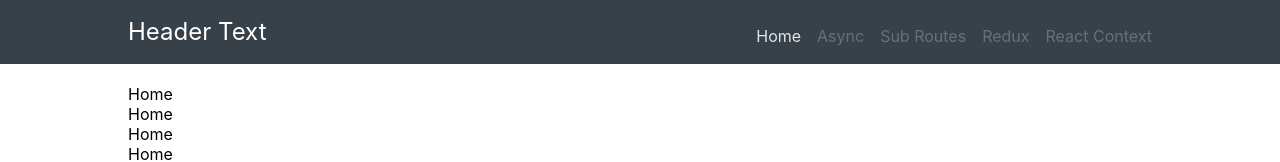
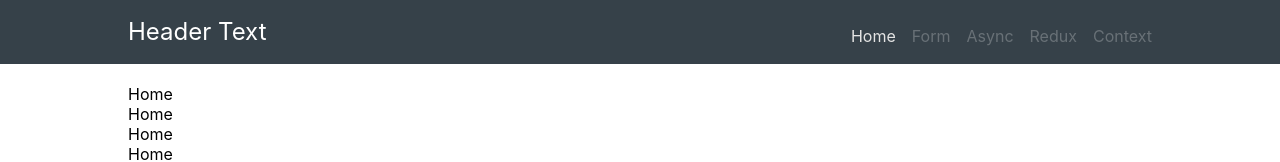
Before and after one commit to sean0923/react-testing-examples, a React (Create React App) app: page / in a window 1280 px wide. Shown: the top 162 px of the page. Built offline with nearby package versions, Linux system fonts and the light colour scheme.

Commit message:
Set up route data

```diff
--- a/package.json
+++ b/package.json
@@ -28,6 +28,6 @@
   ],
   "devDependencies": {
     "moxios": "^0.4.0",
-    "react-testing-library": "^5.2.0"
+    "react-testing-library": "^5.4.4"
   }
 }
--- /dev/null
+++ b/src/components/data/dataRoutes.js
@@ -0,0 +1,37 @@
+const Home = 'Home';
+const Form = 'Form';
+const Async = 'Async';
+const Redux = 'Redux';
+const Context = 'Context';
+
+export const objKeys = {
+  [Home]: 'Home',
+  [Form]: 'Form',
+  [Async]: 'Async',
+  [Redux]: 'Redux',
+  [Context]: 'Context',
+};
+
+export const getLink = ({ objKey }) => {
+  const obj = {
+    [Home]: '/',
+    [Form]: '/form',
+    [Async]: '/async',
+    [Redux]: '/redux',
+    [Context]: '/context',
+  };
+
+  return obj[objKey];
+};
+
+export const getText = ({ objKey }) => {
+  const obj = {
+    [Home]: Home,
+    [Form]: Form,
+    [Async]: Async,
+    [Redux]: Redux,
+    [Context]: Context,
+  };
+
+  return obj[objKey];
+};
--- a/src/components/layout/header/Navbar.js
+++ b/src/components/layout/header/Navbar.js
@@ -1,8 +1,15 @@
 import React from 'react';
-import { Link, NavLink } from 'react-router-dom';
-
+import { NavLink } from 'react-router-dom';
 import styled from 'styled-components';
 
+// -----------------------------------------------------------------------------------------
+// ----------------------------------------- Data ------------------------------------------
+// -----------------------------------------------------------------------------------------
+import { objKeys, getLink, getText } from '../../data/dataRoutes';
+
+// -----------------------------------------------------------------------------------------
+// ---------------------------------- Styled Components ------------------------------------
+// -----------------------------------------------------------------------------------------
 const Wrapper = styled.div`
   display: flex;
   justify-content: flex-end;
@@ -29,25 +36,13 @@ const StyledLink = styled(NavLink)`
 const Navbar = () => {
   return (
     <Wrapper>
-      <StyledLink to="/" exact activeClassName="active">
-        Home
-      </StyledLink>
-
-      <StyledLink to="async" exact activeClassName="active">
-        Async
-      </StyledLink>
-
-      <StyledLink to="/sub-routes" exact activeClassName="active">
-        Sub Routes
-      </StyledLink>
-
-      <StyledLink to="redux" exact activeClassName="active">
-        Redux
-      </StyledLink>
-
-      <StyledLink to="react-context" exact activeClassName="active">
-        React Context
-      </StyledLink>
+      {[objKeys.Home, objKeys.Form, objKeys.Async, objKeys.Redux, objKeys.Context].map(objKey => {
+        return (
+          <StyledLink key={objKey} to={getLink({ objKey })} exact activeClassName="active">
+            {getText({ objKey })}
+          </StyledLink>
+        );
+      })}
     </Wrapper>
   );
 };
```
Also changed, not shown: 1 other file (tests, documents, lock files or other folders).
